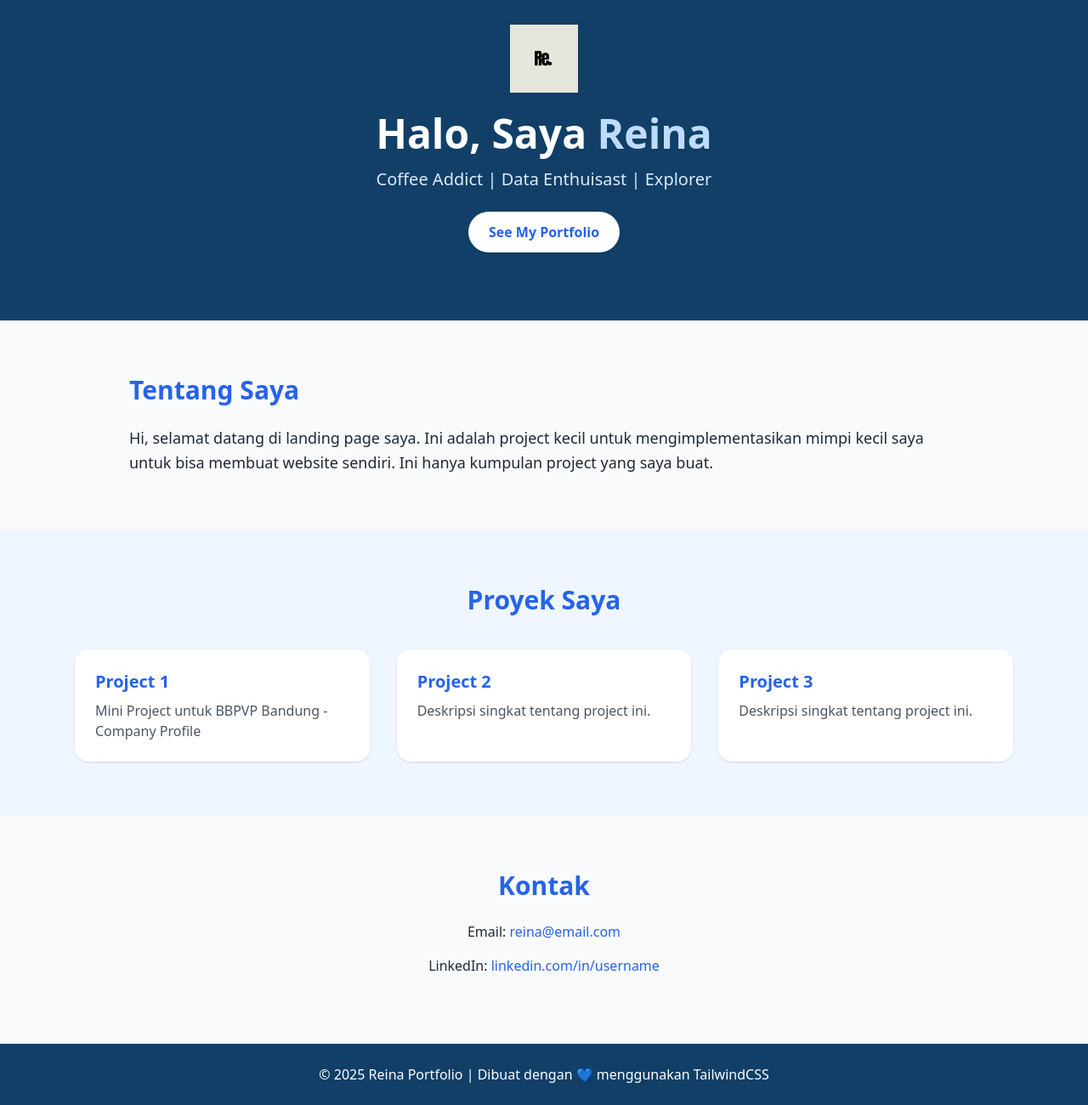
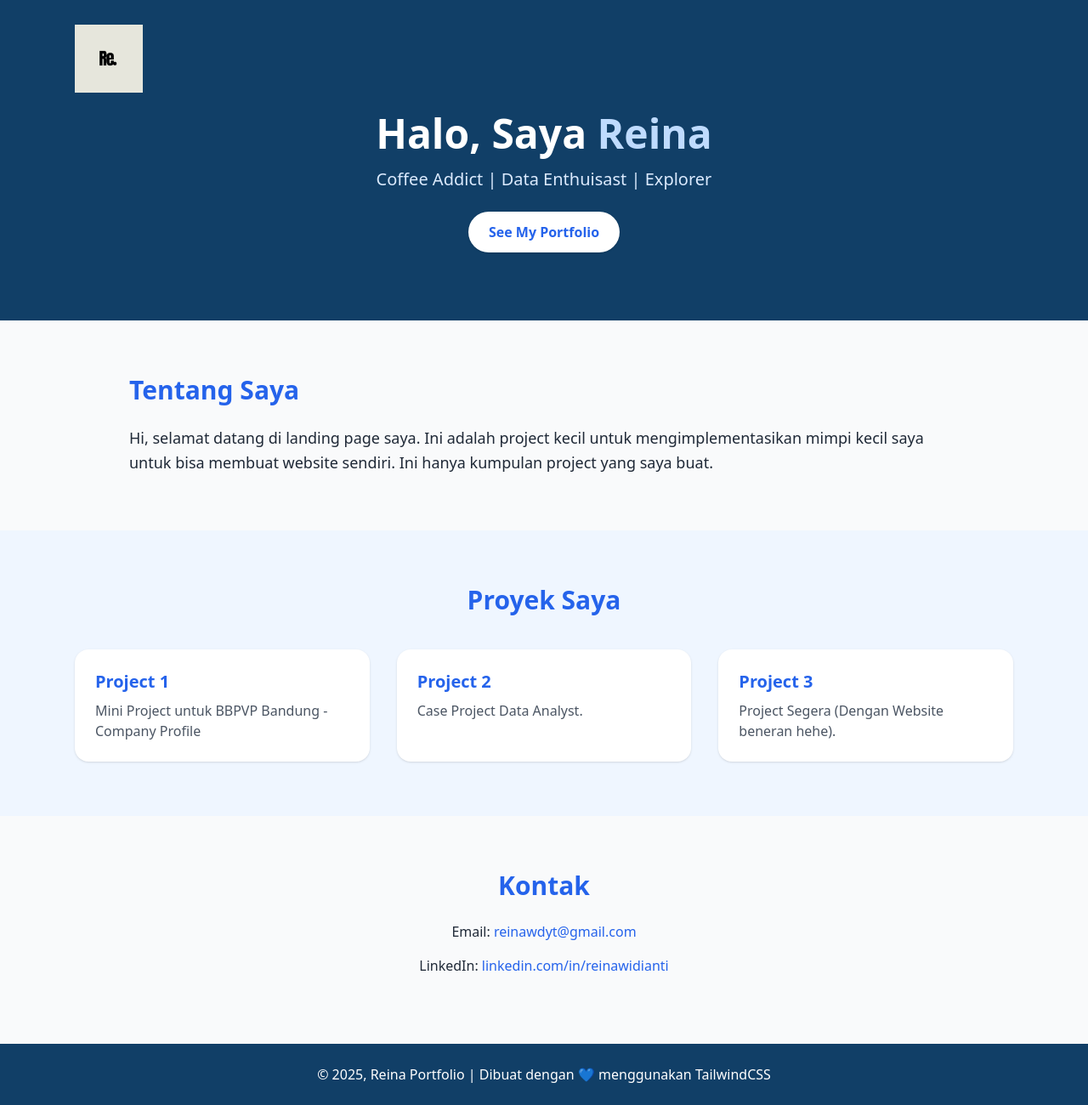
Before and after one commit to reinawdyt/portfolio_reina, a plain HTML site: page index.html in a window 1280 px wide. Shown: the part 51-1351 px from the top of the page at 85% size. Drawn offline with nearby package versions, Linux system fonts and the light colour scheme.

Commit message:
change cards

```diff
--- a/index.html
+++ b/index.html
@@ -14,7 +14,7 @@
   <header class="bg-[#113F67] text-white">
     <div class="max-w-6xl mx-auto px-6 py-20 text-center">
       <!-- Logo -->
-      <div class="flex justify-center mb-6">
+      <div class="flex justify-right mb-6">
         <img src="new_logo.jpg" alt="my_newlogo" class="h-20">
       </div>
       <h1 class="text-4xl md:text-5xl font-extrabold">Halo, Saya <span class="text-blue-200">Reina</span></h1>
@@ -47,12 +47,12 @@
         <!-- Card 2 -->
         <div class="bg-white rounded-2xl shadow p-6 hover:shadow-lg transition">
           <h3 class="text-xl font-semibold text-blue-600 mb-2">Project 2</h3>
-          <p class="text-gray-600">Deskripsi singkat tentang project ini.</p>
+          <p class="text-gray-600">Case Project Data Analyst.</p>
         </div>
         <!-- Card 3 -->
         <div class="bg-white rounded-2xl shadow p-6 hover:shadow-lg transition">
           <h3 class="text-xl font-semibold text-blue-600 mb-2">Project 3</h3>
-          <p class="text-gray-600">Deskripsi singkat tentang project ini.</p>
+          <p class="text-gray-600">Project Segera (Dengan Website beneran hehe).</p>
         </div>
       </div>
     </div>
@@ -61,13 +61,13 @@
   <!-- Kontak -->
   <section id="contact" class="py-16 max-w-5xl mx-auto px-6 text-center">
     <h2 class="text-3xl font-bold text-blue-600 mb-6">Kontak</h2>
-    <p class="mb-4">Email: <a href="mailto:reina@email.com" class="text-blue-600 hover:underline">reina@email.com</a></p>
-    <p class="mb-4">LinkedIn: <a href="https://linkedin.com/in/username" class="text-blue-600 hover:underline">linkedin.com/in/username</a></p>
+    <p class="mb-4">Email: <a href="mailto:reinawdyt@gmail.com" class="text-blue-600 hover:underline">reinawdyt@gmail.com</a></p>
+    <p class="mb-4">LinkedIn: <a href="https://linkedin.com/in/reinawidianti" class="text-blue-600 hover:underline">linkedin.com/in/reinawidianti</a></p>
   </section>
 
   <!-- Footer -->
   <footer class="bg-[#113F67] text-white text-center py-6">
-    <p>&copy; 2025 Reina Portfolio | Dibuat dengan 💙 menggunakan TailwindCSS</p>
+    <p>&copy; 2025, Reina Portfolio | Dibuat dengan 💙 menggunakan TailwindCSS</p>
   </footer>
 
 </body>
```
